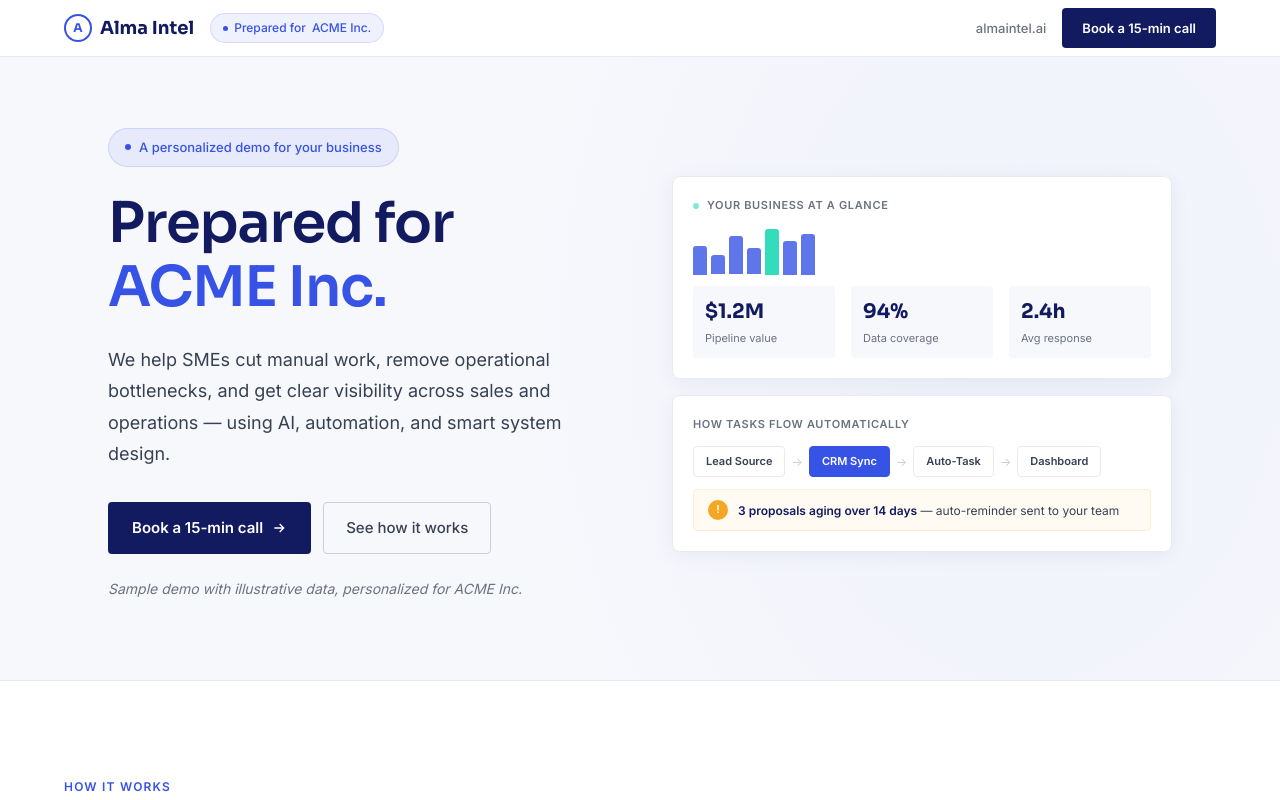
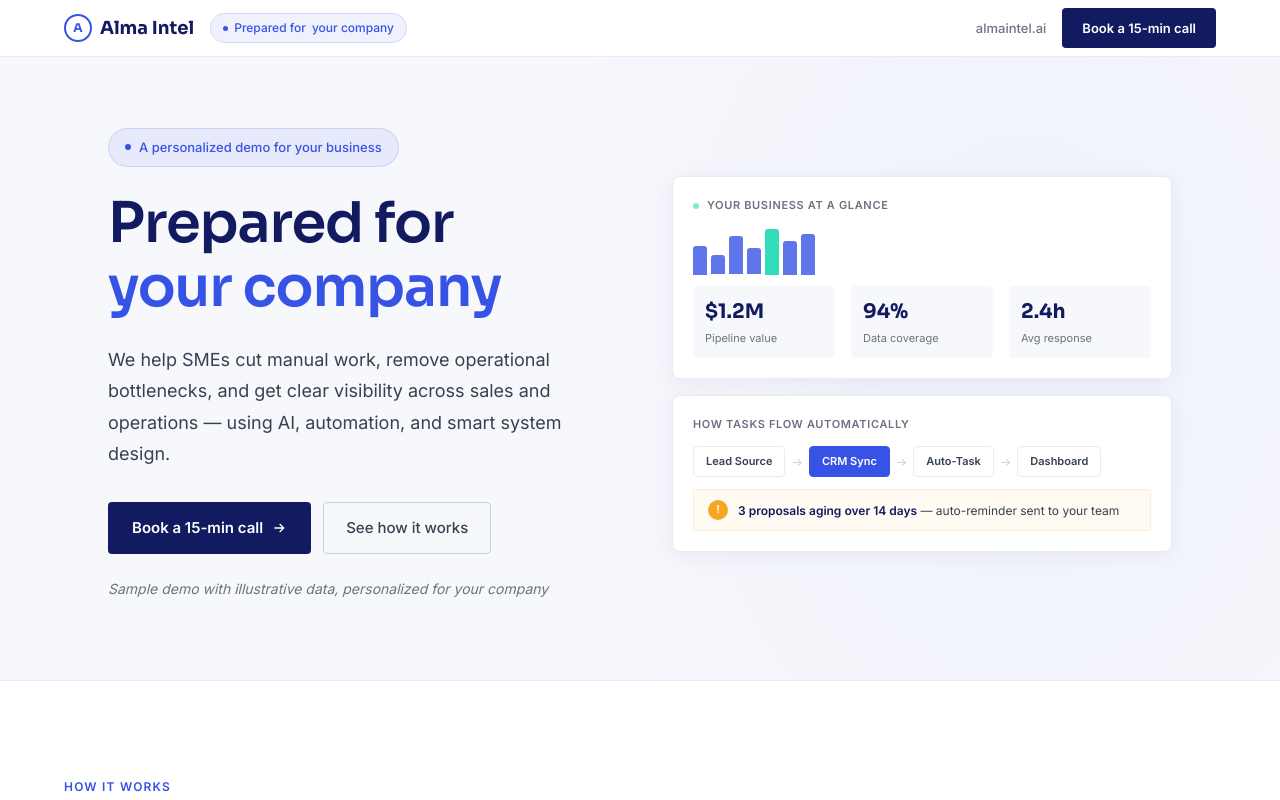
Before and after one commit to jordialmendrosperez/almaintel, a plain HTML site: page how-we-can-help-you.html in a window 1280 px wide. Shown: the top 800 px of the page. Drawn offline with Linux system fonts and the light colour scheme.

Commit message:
Update how-we-can-help-you.html

```diff
--- a/how-we-can-help-you.html
+++ b/how-we-can-help-you.html
@@ -3,7 +3,7 @@
 <head>
 <meta charset="UTF-8">
 <meta name="viewport" content="width=device-width, initial-scale=1.0">
-<title id="pageTitle">Prepared for ACME Inc. — Alma Intel</title>
+<title id="pageTitle">Prepared for <span id="companyNameOpps">your company</span> — Alma Intel</title>
 <link rel="preconnect" href="https://fonts.googleapis.com">
 <link rel="preconnect" href="https://fonts.gstatic.com" crossorigin>
 <link href="https://fonts.googleapis.com/css2?family=Sora:wght@400;500;600;700&family=Inter:wght@400;500;600&family=JetBrains+Mono:wght@400;500&display=swap" rel="stylesheet">
@@ -784,7 +784,7 @@ h1, h2, h3, h4, h5 { font-family: var(--font-display); font-weight: 600; line-he
 <section class="section opps-section">
   <div class="container">
     <div class="section-label">Common quick wins</div>
-    <div class="section-title">What companies like ACME Inc. usually fix first</div>
+    <div class="section-title">What companies like <span id="companyNameOpps">your company</span> usually fix first</div>
     <div class="section-sub">Based on common problems in your industry. These are the areas where teams see the fastest improvement.</div>
 
     <div class="opps-grid">
@@ -1171,7 +1171,7 @@ document.querySelectorAll('a[href^="#"]').forEach(a => {
 
   // ---- Defaults (fallbacks) ----
   const defaults = {
-    company: "ACME Inc.",
+    company: "your company",
     industry: "your industry",
     siteText: "almaintel.ai",
     siteHref: "https://almaintel.ai",
```
